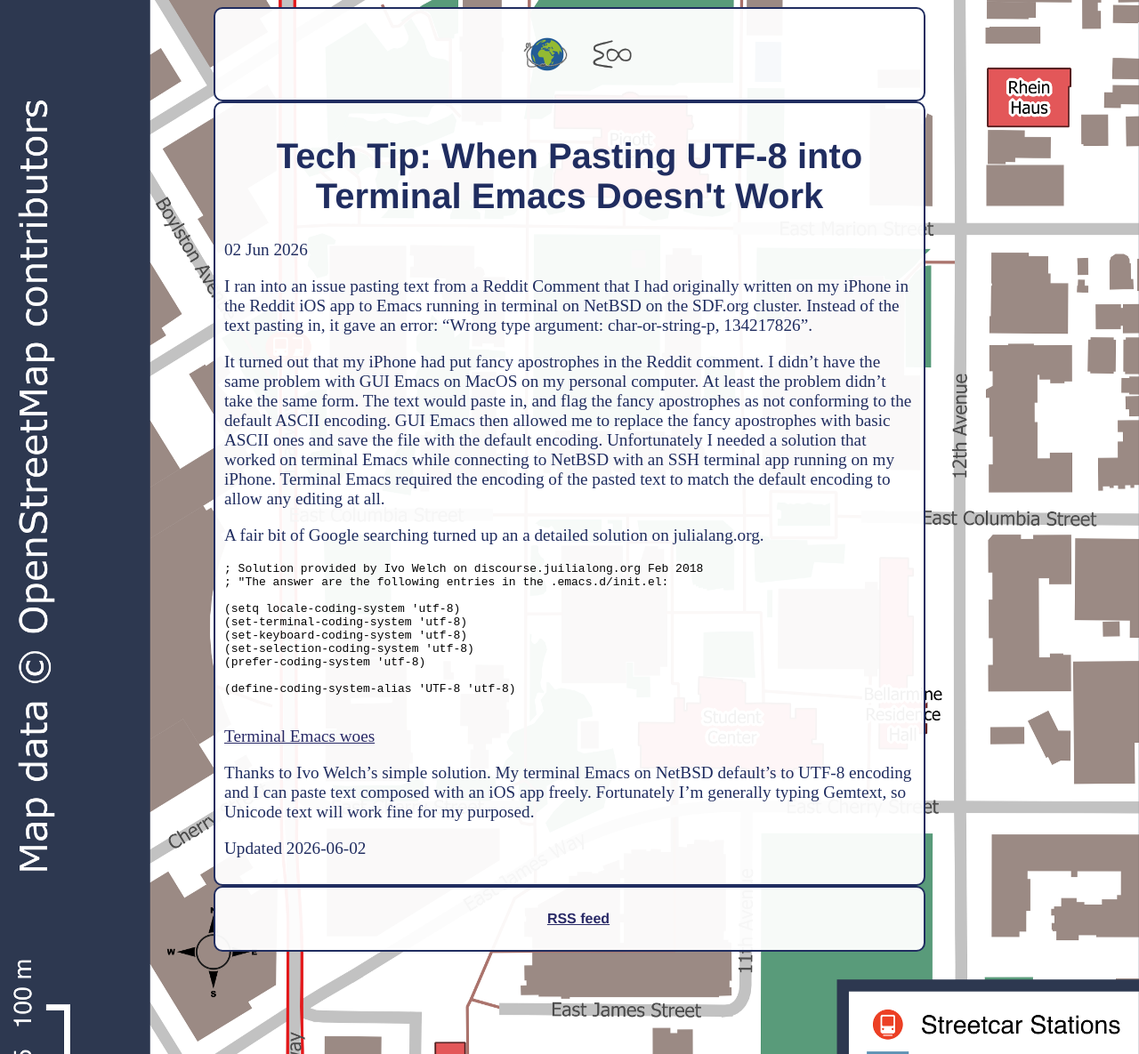
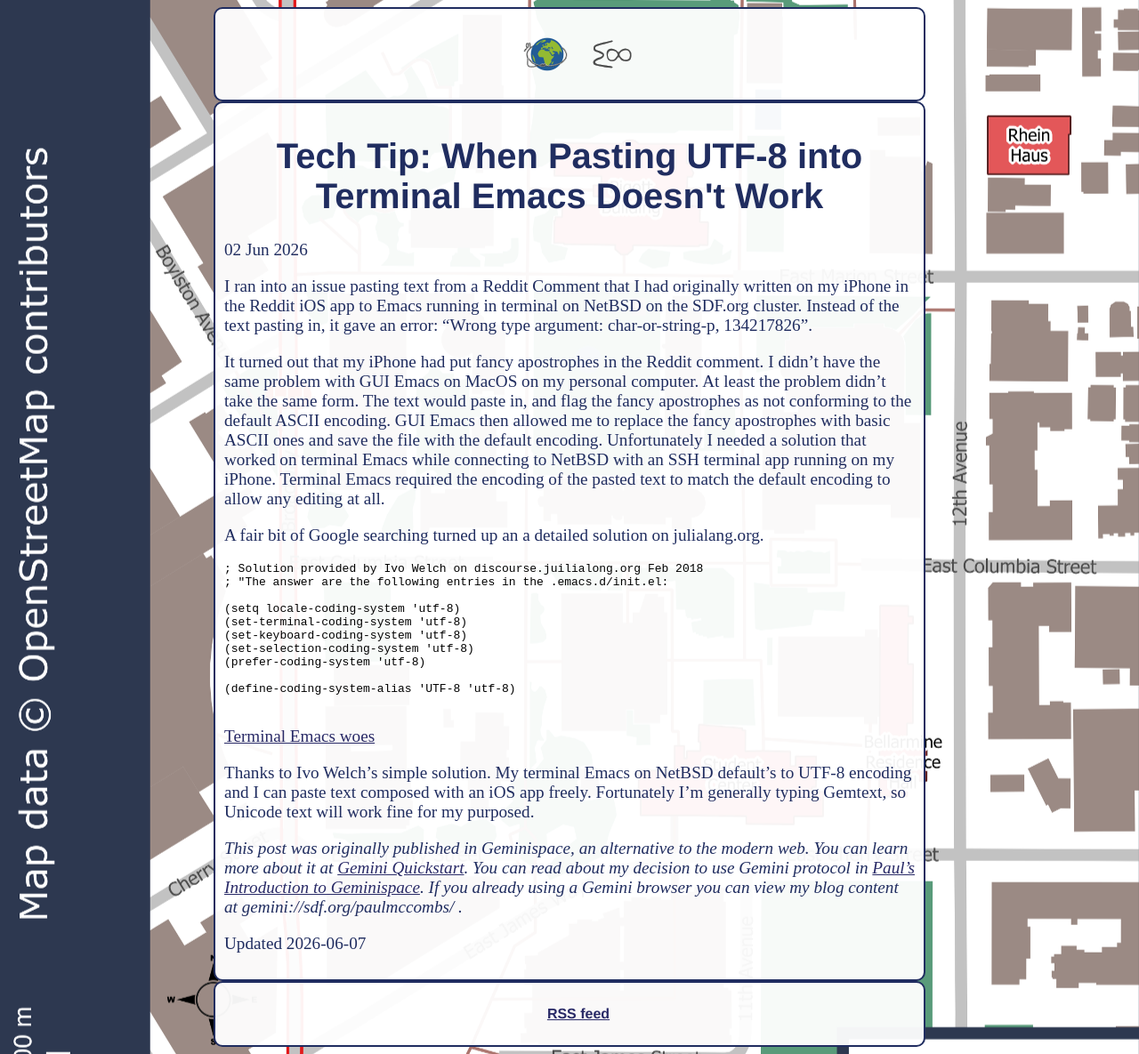
Before and after one commit to geodatawrangler/geodatawrangler.github.io, a Jekyll site: the page built from _posts/2026-06-02-utf-8-paste.md, in a window 1280 px wide. Shown: the whole page at 89% size. Built offline with Jekyll 4.4.1, drawn with Linux system fonts in a browser that asks for light colours; comment, search, counter and statistics services are not loaded.

Commit message:
Add files via upload

```diff
--- a/_posts/2026-06-02-utf-8-paste.md
+++ b/_posts/2026-06-02-utf-8-paste.md
@@ -26,4 +26,6 @@
 
 Thanks to Ivo Welch's simple solution. My terminal Emacs on NetBSD default's to UTF-8 encoding and I can paste text composed with an iOS app freely. Fortunately I'm generally typing Gemtext, so Unicode text will work fine for my purposed.
 
-Updated 2026-06-02
+*This post was originally published in Geminispace, an alternative to the modern web. You can learn more about it at [Gemini Quickstart](https://geminiquickst.art). You can read about my decision to use Gemini protocol in [Paul's Introduction to Geminispace](https://geodatawrangler.lazym8.com/blog/2026/05/30/introduction-to-geminispace). If you already using a Gemini browser you can view my blog content at gemini://sdf.org/paulmccombs/ .*
+
+Updated 2026-06-07
```
